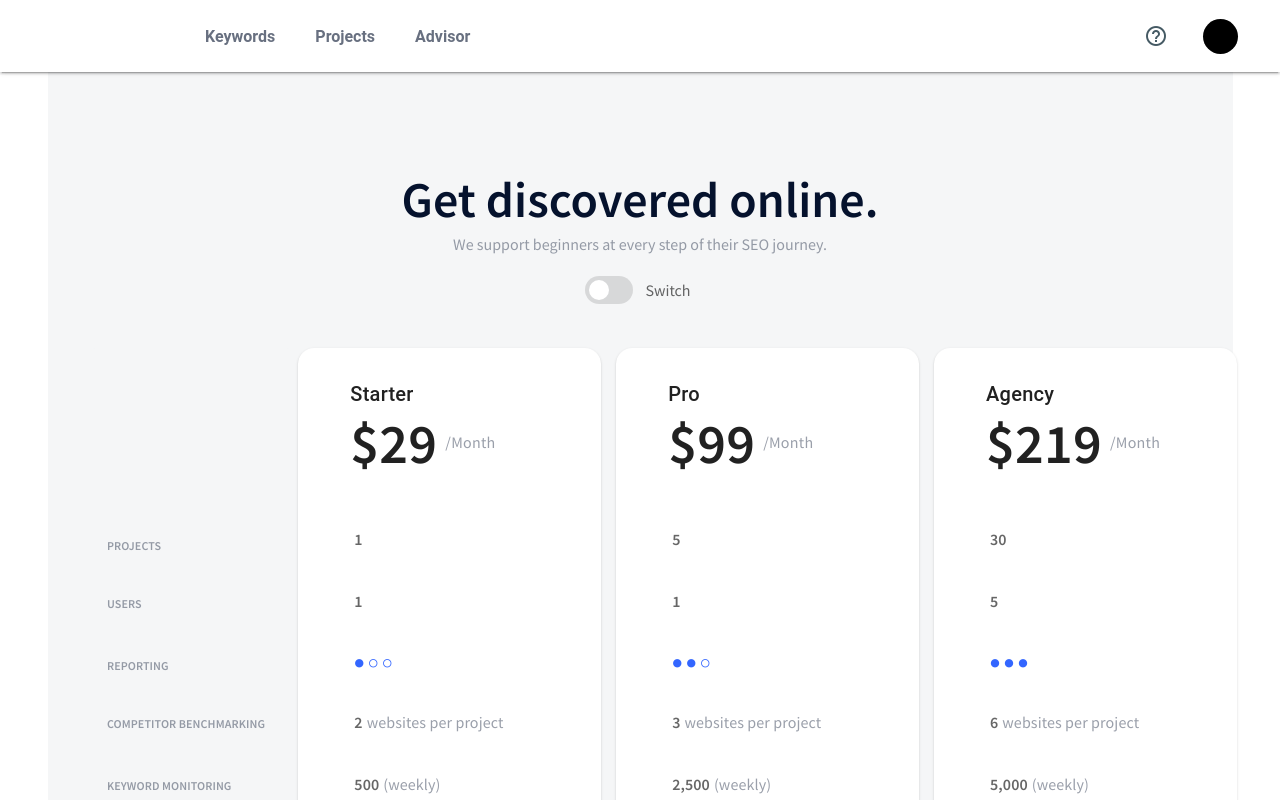
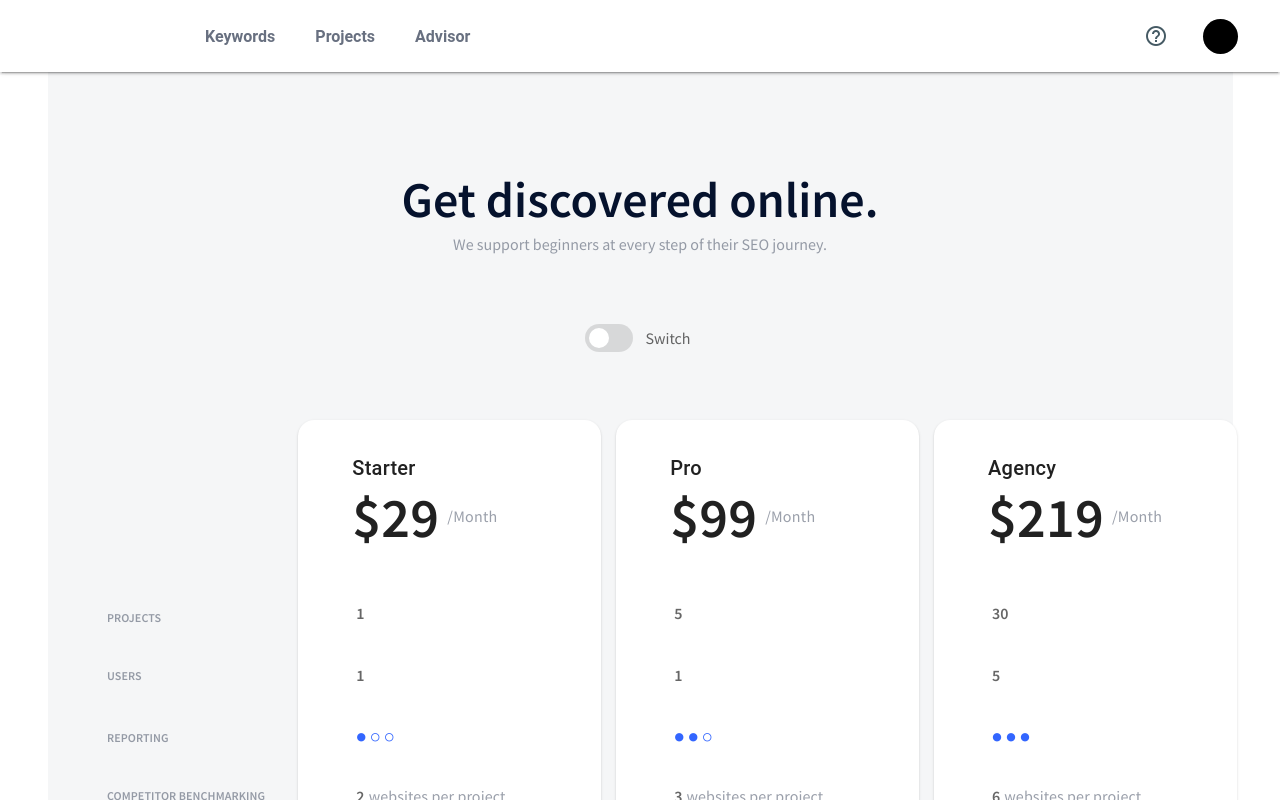
Before and after one commit to MrNedNick/vue-cpanel, a Vue app: page /pro in a window 1280 px wide. Shown: the top 800 px of the page. Built offline with nearby package versions, Linux system fonts and the light colour scheme.

Commit message:
Added hover effect for cards

```diff
--- a/src/pages/GoPro.vue
+++ b/src/pages/GoPro.vue
@@ -3,9 +3,11 @@
     <v-container class="wrapper mt-15">
       <v-container class="d-flex align-center flex-column">
         <h1 class="page-title">Get discovered online.</h1>
-        <span class="page-subtitle">We support beginners at every step of their SEO journey.</span>
+        <span class="page-subtitle"
+          >We support beginners at every step of their SEO journey.</span
+        >
 
-        <v-switch inset label="Switch" />
+        <v-switch class="mt-16 mb-6" inset label="Switch" />
       </v-container>
       <v-container class="card-wrapper d-flex justify-center">
         <v-card class="card-left mx-auto mr-0" elevation="0">
@@ -38,7 +40,15 @@
           </v-card-text>
         </v-card>
 
-        <v-card class="card mx-auto pl-3 pt-4 rounded-xl" elevation="1">
+        <v-hover v-slot:default="{ hover }">
+          <v-card
+            elevation="1"
+            :class="
+              hover
+                ? 'hover-card mx-auto pl-3 pt-4 rounded-xl'
+                : 'card mx-auto pl-3 pt-4 rounded-xl'
+            "
+          >
             <v-card-title class="d-flex flex-column align-start mb-8 ml-6">
               <span class="title">Starter</span>
               <div class="d-flex align-center">
@@ -53,7 +63,9 @@
               <span class="card-text">1</span>
             </v-card-text>
             <v-card-text class="card-row ml-7 mb-1">
-            <v-icon class="card-circle mr-1">mdi-checkbox-blank-circle</v-icon>
+              <v-icon class="card-circle mr-1"
+                >mdi-checkbox-blank-circle</v-icon
+              >
               <v-icon class="card-circle mr-1"
                 >mdi-checkbox-blank-circle-outline</v-icon
               >
@@ -97,8 +109,16 @@
               </span>
             </v-card-text>
           </v-card>
-
-        <v-card class="card mx-auto pl-3 pt-4 rounded-xl" elevation="1">
+        </v-hover>
+        <v-hover v-slot:default="{ hover }">
+          <v-card
+            elevation="1"
+            :class="
+              hover
+                ? 'hover-card mx-auto pl-3 pt-4 rounded-xl'
+                : 'card mx-auto pl-3 pt-4 rounded-xl'
+            "
+          >
             <v-card-title class="d-flex flex-column align-start mb-8 ml-6">
               <span class="title">Pro</span>
               <div class="d-flex align-center">
@@ -113,8 +133,12 @@
               <span class="card-text">1</span>
             </v-card-text>
             <v-card-text class="card-row ml-7 mb-1">
-            <v-icon class="card-circle mr-1">mdi-checkbox-blank-circle</v-icon>
-            <v-icon class="card-circle mr-1">mdi-checkbox-blank-circle</v-icon>
+              <v-icon class="card-circle mr-1"
+                >mdi-checkbox-blank-circle</v-icon
+              >
+              <v-icon class="card-circle mr-1"
+                >mdi-checkbox-blank-circle</v-icon
+              >
               <v-icon class="card-circle"
                 >mdi-checkbox-blank-circle-outline</v-icon
               >
@@ -155,8 +179,17 @@
               </span>
             </v-card-text>
           </v-card>
+        </v-hover>
 
-        <v-card class="card mx-auto pl-3 pt-4 rounded-xl" elevation="1">
+        <v-hover v-slot:default="{ hover }">
+          <v-card
+            elevation="1"
+            :class="
+              hover
+                ? 'hover-card mx-auto pl-3 pt-4 rounded-xl'
+                : 'card mx-auto pl-3 pt-4 rounded-xl'
+            "
+          >
             <v-card-title class="d-flex flex-column align-start mb-8 ml-6">
               <span class="title">Agency</span>
               <div class="d-flex align-center">
@@ -171,8 +204,12 @@
               <span class="card-text">5</span>
             </v-card-text>
             <v-card-text class="card-row ml-7 mb-1">
-            <v-icon class="card-circle mr-1">mdi-checkbox-blank-circle</v-icon>
-            <v-icon class="card-circle mr-1">mdi-checkbox-blank-circle</v-icon>
+              <v-icon class="card-circle mr-1"
+                >mdi-checkbox-blank-circle</v-icon
+              >
+              <v-icon class="card-circle mr-1"
+                >mdi-checkbox-blank-circle</v-icon
+              >
               <v-icon class="card-circle">mdi-checkbox-blank-circle</v-icon>
             </v-card-text>
             <v-card-text class="card-row ml-7 mb-1">
@@ -210,6 +247,7 @@
               </span>
             </v-card-text>
           </v-card>
+        </v-hover>
       </v-container>
 
       <v-container class="bottom-blocks mt-16">
@@ -327,17 +365,17 @@ export default {
   font-weight: 600;
   font-size: 50px;
   line-height: 63px;
-  color: #05122D;
+  color: #05122d;
 }
-.page-subtitle{
+.page-subtitle {
   font-family: Source Sans Pro;
   font-size: 16px;
   line-height: 166%;
-  color: #05122D;
+  color: #05122d;
   opacity: 0.4;
 }
 .card-wrapper {
-  width: 1240px
+  width: 1240px;
 }
 /* card left */
 .card-left {
@@ -358,6 +396,12 @@ export default {
 .card {
   width: 303px;
   height: 974px;
+  border: 2px solid white;
+}
+.hover-card {
+  width: 303px;
+  height: 974px;
+  border: 2px solid blue;
 }
 .title {
   font-size: 22px;
```
Lines whose indentation alone changed are shown as unchanged.
